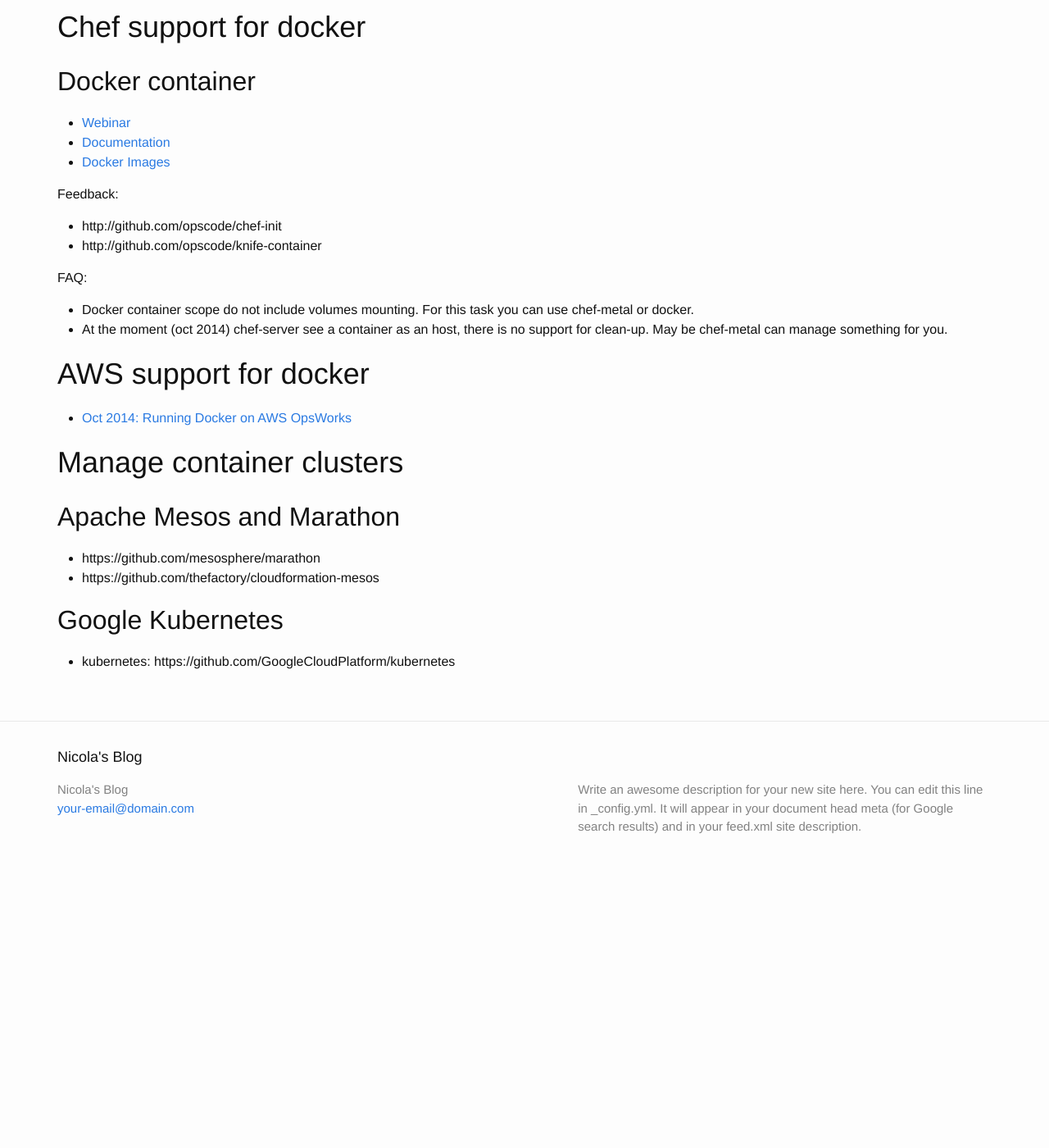
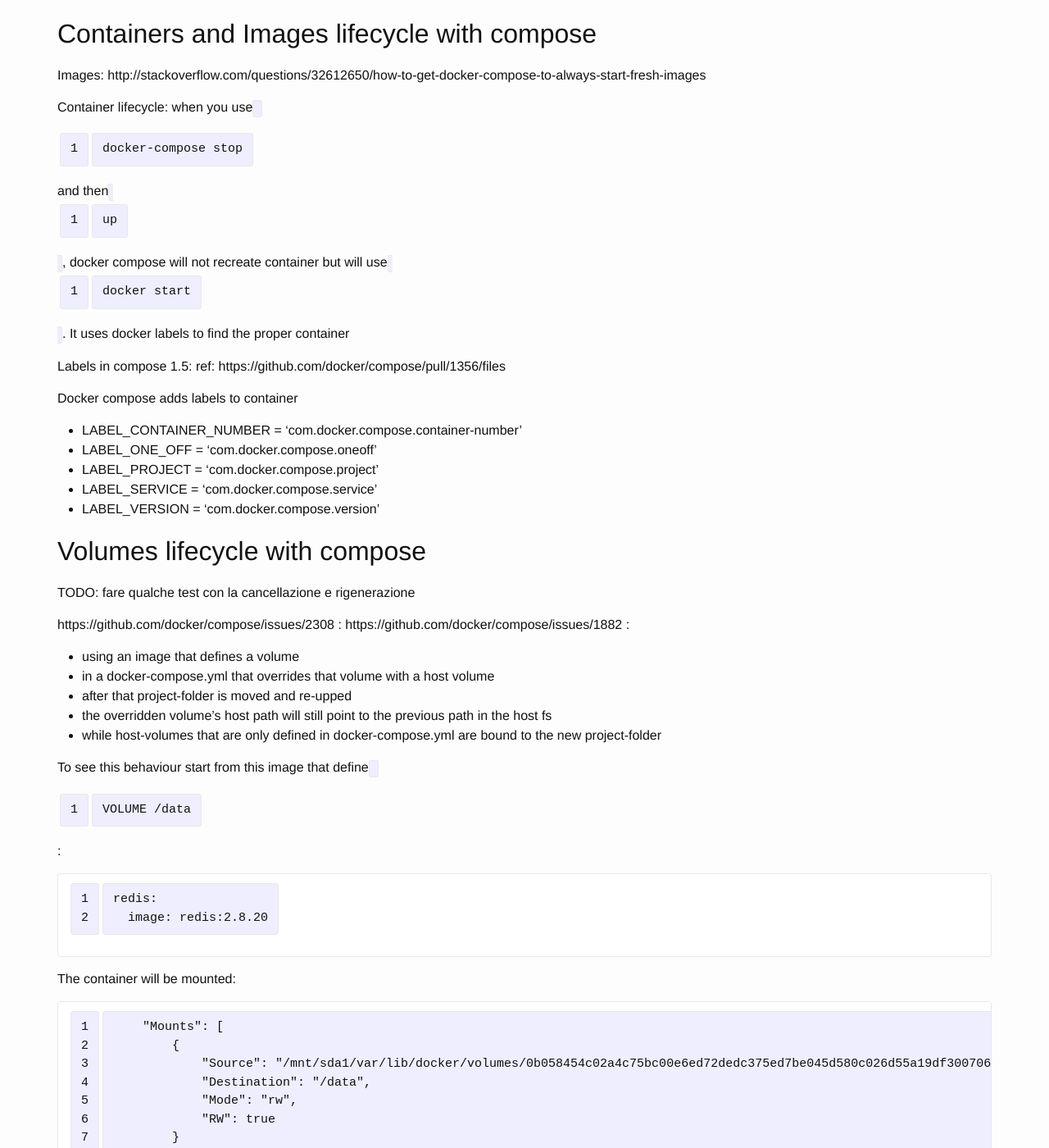
Before and after one commit to breezeight/nicola_blog, a Jekyll site: the page built from _guides/docker.markdown, in a window 1280 px wide and 1400 px high, scrolled down 58547 px. Shown: the whole window at 82% size. Built offline with Jekyll 4.4.1, drawn with Linux system fonts in a browser that asks for light colours; before the commit the page ends 59627 px from its top, so only the background shows below that; some of the changed text lies outside the part shown.

Commit message:
Docker-Compose Volume management: host volume in the compose file is masked by a data volume

```diff
--- a/_guides/docker.markdown
+++ b/_guides/docker.markdown
@@ -592,6 +592,40 @@
 
 If you can’t set permissions and ownership in a RUN command, you will have to do so using a CMD or ENTRYPOINT script that runs after container creation.
 
+### How to clean up volumes
+
+* https://github.com/chadoe/docker-cleanup-volumes
+* docker run -v $(which docker):/bin/docker -v /var/run/docker.sock:/var/run/docker.sock -v $(readlink -f /var/lib/docker):/var/lib/docker --rm martin/docker-cleanup-volumes --dry-run
+
+### Inspect Volumes of images and containers
+
+* To list volumes of an image (ex: redis:2.8.20): `docker inspect redis:2.8.20 | jq '.[0].Config.Volumes'`
+
+~~~
+{
+  "/data": {}
+}
+~~~
+
+redis:2.8.20 Dockerfile with `VOLUME /data` command: https://github.com/docker-library/redis/blob/7d9f53256f8e13aa4dff2112145c69c22f8ce394/2.8/Dockerfile
+
+* To list volumes mounted by a container:  `docker inspect addictiveapi_redis_1 | jq '.[0].Mounts'`
+
+~~~
+[
+  {
+    "Source": "/mnt/sda1/var/lib/docker/volumes/515a65e7fc61c330622025a5de1602145164841de31cdc2f705eaf2fdbc76b66/_data",
+    "Destination": "/data",
+    "Mode": "rw",
+    "RW": true
+  }
+]
+~~~
+
+Source is the directory in the host, destination the directory in the container.
+
+
+
 ### Use Cases
 
 * development: we can mount our source code inside the container and see our application at work as we change the source code.
@@ -1131,10 +1165,13 @@
 
 
 
-# RAILS on Docker
+# RAILS: Docker, docker-compose, docker-swarm
 
 VEDERE con calma questo: https://github.com/finnlabs/rails-docker
 Parte da docker-passenger, risolve il problema della chiave ssh per repo privati usando questa soluzione:  http://simonrobson.net/2014/10/14/private-git-repos-on-docker-images.html
+
+Anche questa è una buona lettura che riassume il workflow con rails e compose: http://blog.carbonfive.com/2015/03/17/docker-rails-docker-compose-together-in-your-development-workflow/
+
 
 dovrei mettere `prepare_docker_build.sh` preso da rails-docker in uno step precedente la build dell'immagine
 
@@ -1168,6 +1205,32 @@
 ~~~
 
 NOTE: bundler will still connect to rubygems.org to check whether a platform-specific gem exists for any of the gems in vendor/cache. So the only problem that could happen is with private native gems.
+
+## RAILS and docker-composer
+
+* You will need to re-run the docker-compose build command every time you change the Dockerfile or Gemfile.
+* developing with Docker added very little overhead to the development process. In fact, most commands that you would run for Rails simply needed to be prepended with a docker-compose run web
+
+common commands:
+
+* bundle install:	docker-compose run web bundle install
+* rails s : docker-compose run web rails s
+* rspec spec/path/to/spec.rb :	docker-compose run web rspec spec/path/to/spec.rb
+* RAILS_ENV=test rake db:create : 	docker-compose run -e RAILS_ENV=test web rake db:create
+* tail -f log/development.log :	docker-compose run web tail -f log/development.log
+
+
+Database volume: ????
+Code volume: ????
+
+TODO: documentare il perchè esiste docker/environments/production.conf: comunica ad nginx di propagare le variabili d'ambiente...  come potrei fare a tenerlo aggiornato in modo smart????
+
+To use byebug see here: http://blog.carbonfive.com/2015/03/17/docker-rails-docker-compose-together-in-your-development-workflow/
+
+### FAQ
+
+* When closing a container with a rails app, rails doesn't delete /tmp/pids/server.pid: https://github.com/docker/compose/issues/1393
+
 
 ## Passenger Image
 
@@ -1435,15 +1498,85 @@
 * web service image name: addictiveapi_web
 
 
-## Commands
-
-* `docker-compose up` is a combination of build, link, and start-services command for each container
-* `docker-compose run [--rm] <service> [COMMAND]`
-  * NOTE: by default it create a TTY session for your app (up don't do it)
-  * By default it start also dependent services (the one connected with `link`) if they are not running.
-  * It always start a new container instance of the service
-
-
+## Containers and Images lifecycle with compose
+
+Images: http://stackoverflow.com/questions/32612650/how-to-get-docker-compose-to-always-start-fresh-images
+
+Container lifecycle: when you use `docker-compose stop` and then `up`, docker compose will not recreate container but will use `docker start`. It uses docker labels to find the proper container
+
+Labels in compose 1.5: ref: https://github.com/docker/compose/pull/1356/files
+
+Docker compose adds labels to container
+
+* LABEL_CONTAINER_NUMBER = 'com.docker.compose.container-number'
+* LABEL_ONE_OFF = 'com.docker.compose.oneoff'
+* LABEL_PROJECT = 'com.docker.compose.project'
+* LABEL_SERVICE = 'com.docker.compose.service'
+* LABEL_VERSION = 'com.docker.compose.version'
+
+## Volumes lifecycle with compose
+
+TODO: fare qualche test con la cancellazione e rigenerazione
+
+
+https://github.com/docker/compose/issues/2308 :
+https://github.com/docker/compose/issues/1882 :
+
+* using an image that defines a volume
+* in a docker-compose.yml that overrides that volume with a host volume
+* after that project-folder is moved and re-upped
+* the overridden volume's host path will still point to the previous path in the host fs
+* while host-volumes that are only defined in docker-compose.yml are bound to the new project-folder
+
+
+To see this behaviour start from this image that define `VOLUME /data`:
+
+~~~
+redis:
+  image: redis:2.8.20
+~~~
+
+The container will be mounted:
+
+~~~
+    "Mounts": [
+        {
+            "Source": "/mnt/sda1/var/lib/docker/volumes/0b058454c02a4c75bc00e6ed72dedc375ed7be045d580c026d55a19df3007062/_data",
+            "Destination": "/data",
+            "Mode": "rw",
+            "RW": true
+        }
+    ],
+~~~
+
+If you add a volume to the docker-compose file and then `docker-compose stop` and `docker-compose up`
+
+~~~
+redis:
+  image: redis:2.8.20
+  volumes:
+    - .:/data
+~~~
+
+
+Now when you run docker-compose up you will get a warning:
+
+WARNING: Service "redis" is using volume "/data" from the previous container. Host mapping "/private/tmp/prova_compose" has no effect. Remove the existing containers (with `docker-compose rm redis`) to use the host volume mapping.
+
+That's why docker-compose is consevative and don't try to remove an existing volume from an existing container.
+
+If you `docker-compose rm` and `docker-compose up` the existing container is removed and compose will create a new one which respect the configuration:
+
+~~~
+    "Mounts": [
+        {
+            "Source": "/private/tmp/prova_compose",
+            "Destination": "/data",
+            "Mode": "rw",
+            "RW": true
+        }
+    ],
+~~~
 
 
 ## docker-compose.yml documentation
```
Also changed, not shown: other parts of _guides/docker.markdown (+2 -23 lines).
